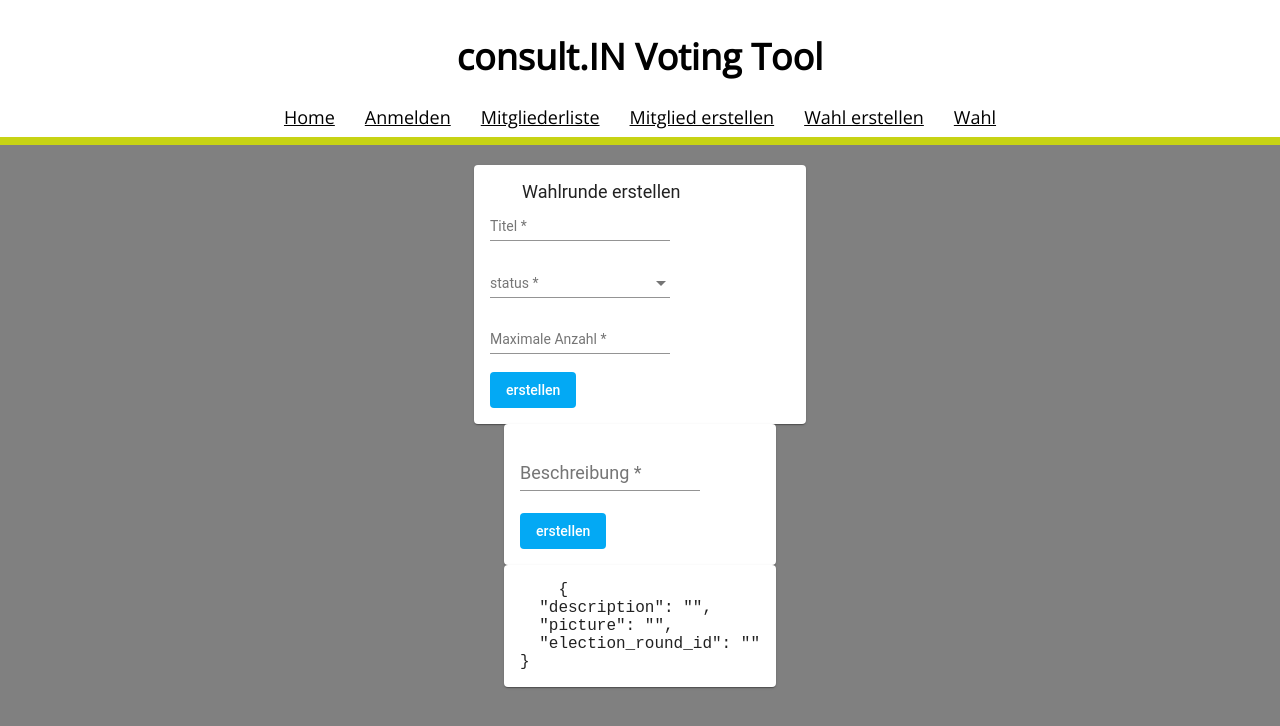
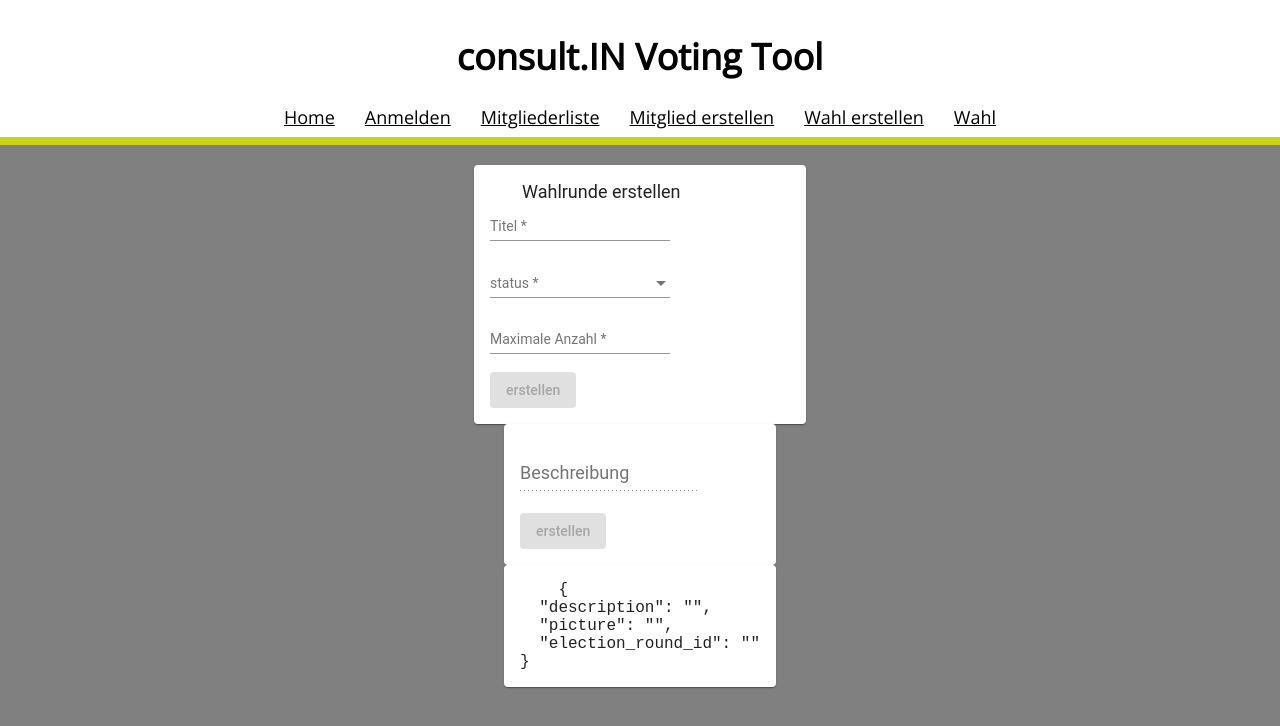
Before and after one commit to consultINCode/digitales_Abstimmtool, an Angular app in the folder frontend/: page /election/create in a window 1280 px wide. Shown: the top 726 px of the page. Built offline with nearby package versions, Linux system fonts and the light colour scheme.

Commit message:
disable forms if invalid

```diff
--- a/frontend/src/app/election/create-choices/create-choices.component.html
+++ b/frontend/src/app/election/create-choices/create-choices.component.html
@@ -5,7 +5,7 @@
             <input matInput type="text" formControlName="description" placeholder="Beschreibung" required>
         </mat-form-field>
     </form>
-    <button mat-flat-button color="accent" (click)="submitForm()">erstellen</button>
+    <button mat-flat-button color="accent" (click)="submitForm()" [disabled]="!choicesForm.valid">erstellen</button>
 </mat-card>
 <mat-card>
 <pre>
--- a/frontend/src/app/election/create-choices/create-choices.component.ts
+++ b/frontend/src/app/election/create-choices/create-choices.component.ts
@@ -1,5 +1,5 @@
 import {Component, Input, OnChanges, OnInit, SimpleChanges} from '@angular/core';
-import {FormBuilder} from "@angular/forms";
+import {FormBuilder, Validators} from "@angular/forms";
 import {HttpElectionRoundService} from "../service/http-election-round.service";
 import {ElectionRoundInterface} from "../Interface/ElectionRound.Interface";
 import {HttpChoiceService} from "../service/http.choice.service";
@@ -10,10 +10,10 @@ import {ChoiceInterface} from "../Interface/Choice.Interface";
     templateUrl: './create-choices.component.html',
     styleUrls: ['./create-choices.component.scss']
 })
-export class CreateChoicesComponent implements OnChanges{
+export class CreateChoicesComponent implements OnChanges, OnInit{
     @Input() electionRound: ElectionRoundInterface;
     public choicesForm = this.formBuilder.group({
-        description: [''],
+        description: ['', [ Validators.required, Validators.minLength(3)]],
         picture: [''],
         election_round_id: [''],
         }
@@ -23,6 +23,9 @@ export class CreateChoicesComponent implements OnChanges{
         private formBuilder: FormBuilder,
         private httpChoiceService: HttpChoiceService
     ) {
+    }
+    ngOnInit(): void {
+        this.choicesForm.disable()
     }
 
     ngOnChanges(changes: SimpleChanges): void {
@@ -44,4 +47,6 @@ export class CreateChoicesComponent implements OnChanges{
 
     }
 
+
+
 }
--- a/frontend/src/app/election/create-election-round-page/create-election-round-page.component.html
+++ b/frontend/src/app/election/create-election-round-page/create-election-round-page.component.html
@@ -20,7 +20,7 @@
                     <input matInput type="number" formControlName="max_choices_per_person" placeholder="max_choices_per_person" required>
                 </mat-form-field>
             </form>
-            <button *ngIf="isFormEnable" mat-flat-button color="accent" (click)="submitForm()">erstellen</button>
+            <button *ngIf="isFormEnable" mat-flat-button color="accent" [disabled]="!electionForm.valid" (click)="submitForm()">erstellen</button>
         </mat-card-content>
     </mat-card>
     <app-create-choices [electionRound]="electionForm.value"></app-create-choices>
```
